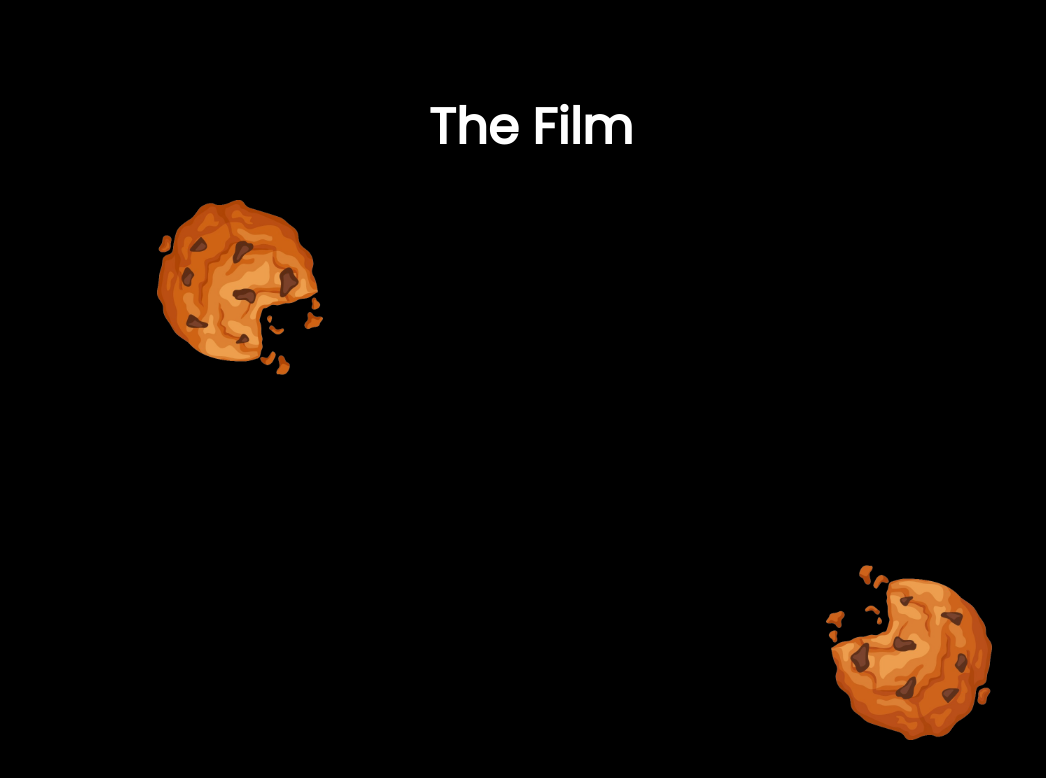
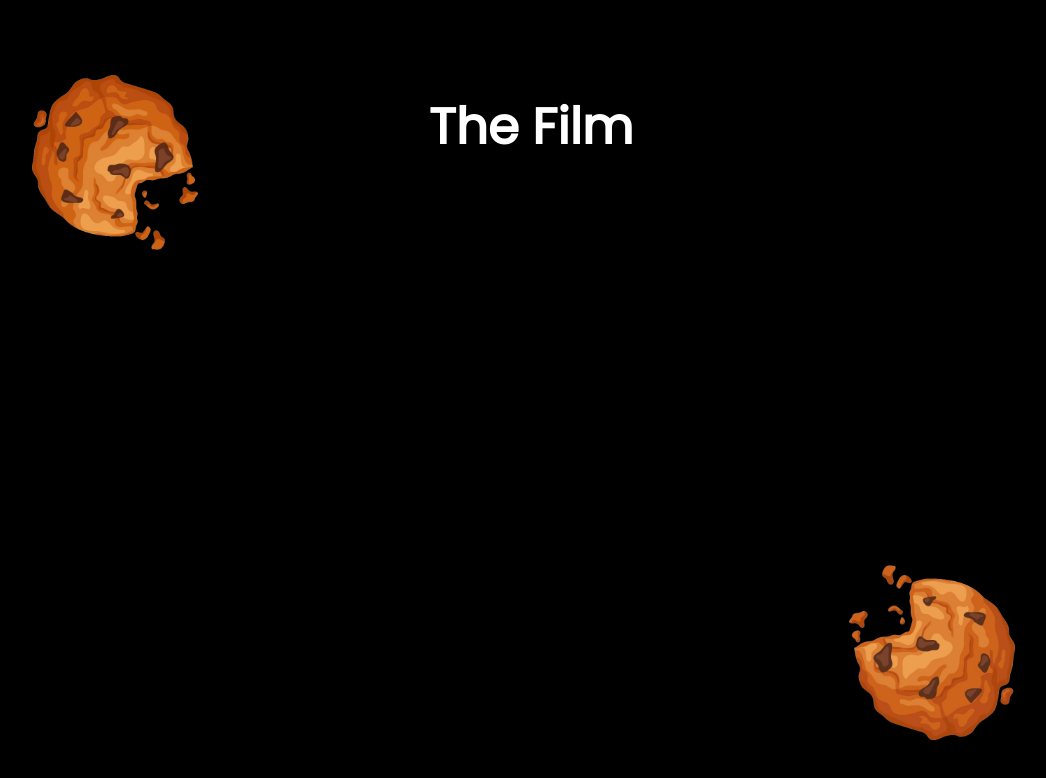
Before and after one commit to keys19/video_commlab, a plain HTML site: page index.html in a window 1280 px wide. Shown: the part 840-1618 px from the top of the page, without its empty margins (109-1155 px from the left). Drawn offline with Linux system fonts and the light colour scheme.

Commit message:
Update styles.css

```diff
--- a/styles.css
+++ b/styles.css
@@ -163,16 +163,17 @@ body {
 #image-overlay {
   position: absolute;
   bottom: 10px; /* Adjust the distance from the bottom */
-  right: -10%; /* Adjust the distance from the right */
+  right: -13%; /* Adjust the distance from the right */
   z-index: 1; /* Place the image above the iframe */
   width: 175px; /* Adjust the width of the image */
   height: auto; /* Maintain the aspect ratio */
 }
 
 #image-overlay-top-left {
+  margin-top: 10px;
   position: absolute;
-  top: 10px; /* Adjust the distance from the top */
-  left: 10px; /* Adjust the distance from the left */
+  top: -125px; /* Adjust the distance from the top */
+  left: -15%; /* Adjust the distance from the left */
   z-index: 1;
   width: 175px;
   height: auto;
```
